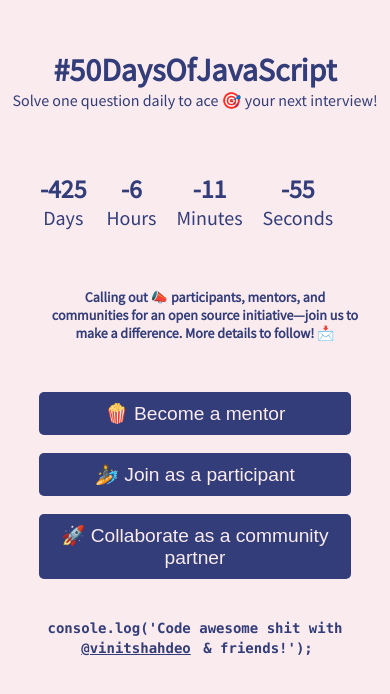
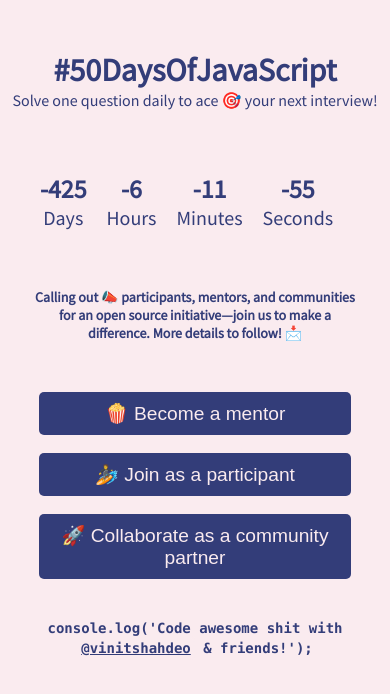
Before and after one commit to vinitshahdeo/50DaysOfJavaScript, a React (Create React App) app: page / in a window 390 px wide. Shown: the top 694 px of the page. Built offline with nearby package versions, Linux system fonts and the light colour scheme.

Commit message:
Justifed Center

```diff
--- a/src/App.css
+++ b/src/App.css
@@ -116,14 +116,12 @@ body {
   margin-bottom: 16px;
 }
 
-
-
 .footer a {
   text-decoration: underline;
   color: var(--primary);
   /* background-color: #333D79FF; */
   padding: 2px;
-  border: 2px dashed var(--secondary);;
+  border: 2px dashed var(--secondary);
   border-radius: 4px;
   transition: 0.8s;
 }
@@ -179,6 +177,7 @@ body {
     height: auto;
     width: auto;
     margin-bottom: 20px;
+    margin-left: 0;
   }
 
   .box {
```
